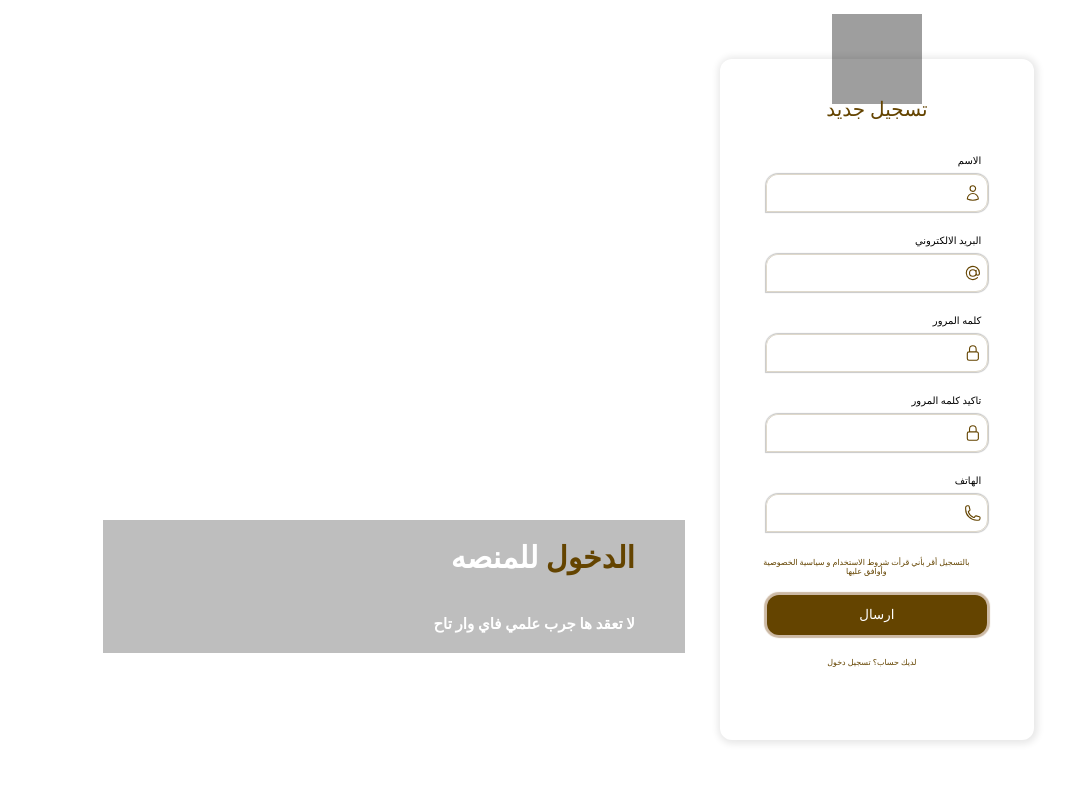
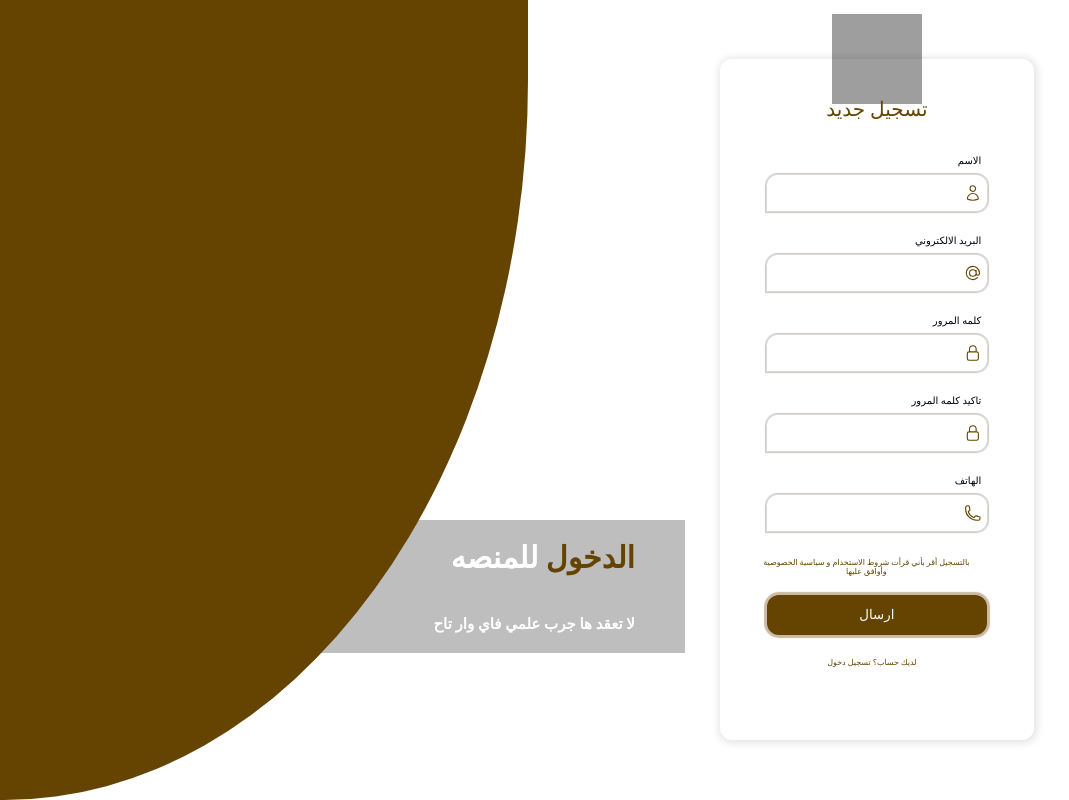
Before and after one commit to Alshaqsi136/next, a Next.js app: page /login in a window 1280 px wide. Shown: the whole page, without its empty margins (54-1123 px from the left). Built offline with nearby package versions, Linux system fonts and the light colour scheme; grey boxes are pictures that could not be loaded; a web font is replaced by a local one.

Commit message:
Update login.css

```diff
--- a/app/login/login.css
+++ b/app/login/login.css
@@ -58,7 +58,8 @@ input{
   top: 0;
   position: relative;
   height: 100%;
-  background-image: url("../signUp/ruben-hanssen-ZQ6bjPMZcY8-unsplash.jpg")format('.jpeg');
+  background-color:rgb(100, 68, 0);
+
 
   background-position: bottom;
  background-size: cover;
```
